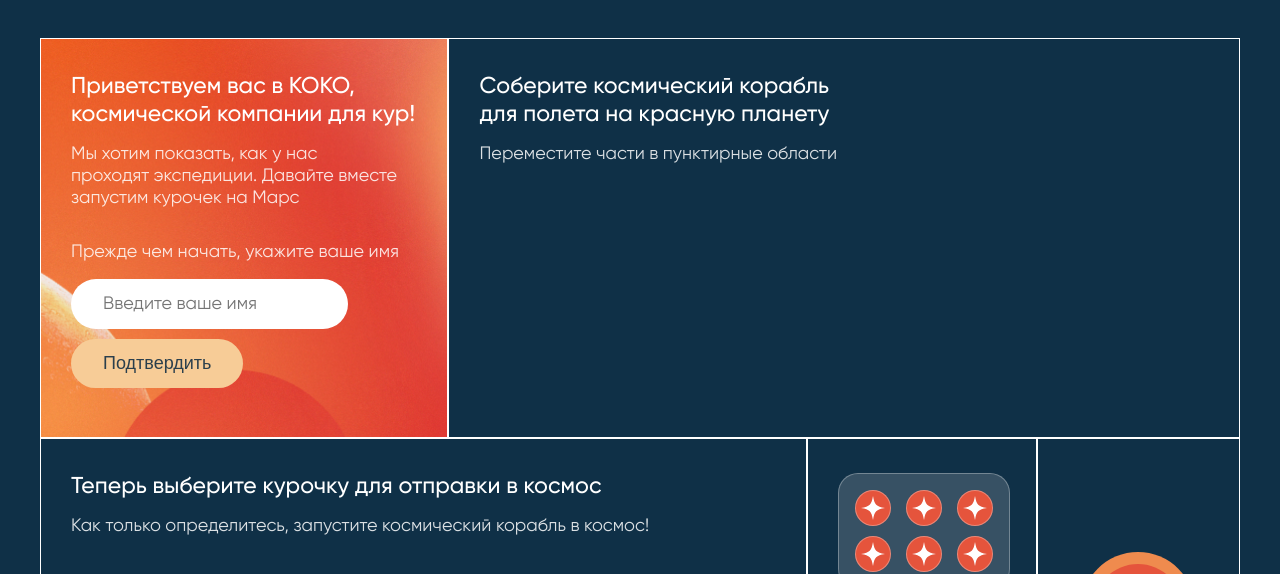
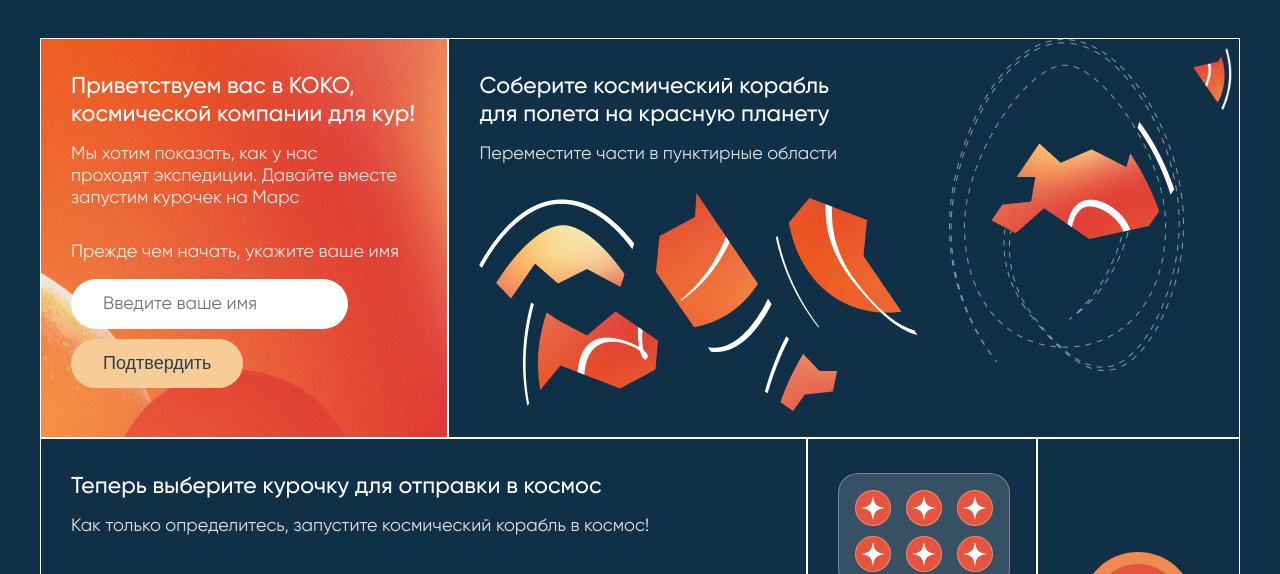
Before and after one commit to kateti-katrin/koko-interactive-web-poster, a plain HTML site: page index.html in a window 1280 px wide. Shown: the part 163-737 px from the top of the page. Drawn offline with Linux system fonts and the light colour scheme.

Commit message:
Four Commit
Four Commit

```diff
--- a/css/main.css
+++ b/css/main.css
@@ -113,6 +113,81 @@ p {
 .confirm-button:hover {
     background-color: #DFB888;
 }
+
+
+
+.firstmodule_two {
+    position: relative;
+    display: flex;
+}
+
+.firstmodule_two_play {
+    position: absolute;
+    top: 0;
+    left: 0;
+    width: 100%;
+    height: 100%;
+}
+
+.firstmodule_two_text {
+    z-index: 10;
+    position: relative;
+}
+
+
+
+
+
+.egg_pic {
+    position: absolute;
+}
+
+.pic0_play1 {
+    left: 500px;
+    top: 0;
+}
+
+.pic1_play1 {
+    left: 207px;
+    top: 154px;
+}
+
+.pic2_play1 {
+    left: 323px;
+    top: 159px;
+}
+
+.pic3_play1 {
+    left: 24px;
+    top: 142px;
+}
+
+.pic4_play1 {
+    left: 306px;
+    top: 291px;
+}
+
+.pic5_play1 {
+    left: 542px;
+    top: 60px;
+}
+
+.pic6_play1 {
+    left: 745px;
+    top: 0;
+}
+
+.pic7_play1 {
+    left: 55px;
+    top: 256px;
+}
+
+
+
+
+
+
+
 
 /* secondmodule */
 
@@ -406,6 +481,18 @@ p {
     background-color: #E5E5E5;
 }
 
+.fourthmodule_two_eggs {
+    display: flex;
+    justify-content: center;
+    align-items: center;
+    margin-bottom: 40px;
+}
+
+.three_egg img {
+    width: 100%;
+    height: auto;
+}
+
 /* fifthmodule */
 
 .fifthmodule {
--- a/index.html
+++ b/index.html
@@ -44,14 +44,14 @@
                         <p>Переместите части в&nbsp;пунктирные области</p>
                     </div>
                     <div class="firstmodule_two_play">
-                        <div class="pic0_play1"></div>
-                        <div class="pic1_play1"></div>
-                        <div class="pic2_play1"></div>
-                        <div class="pic3_play1"></div>
-                        <div class="pic4_play1"></div>
-                        <div class="pic5_play1"></div>
-                        <div class="pic6_play1"></div>
-                        <div class="pic7_play1"></div>
+                        <div class="egg_pic pic0_play1"><img src="./img/egg/0.png" alt="Egg 0"></div>
+                        <div class="egg_pic pic1_play1"><img src="./img/egg/1.png" alt="Egg 1"></div>
+                        <div class="egg_pic pic2_play1"><img src="./img/egg/2.png" alt="Egg 2"></div>
+                        <div class="egg_pic pic3_play1"><img src="./img/egg/3.png" alt="Egg 3"></div>
+                        <div class="egg_pic pic4_play1"><img src="./img/egg/4.png" alt="Egg 4"></div>
+                        <div class="egg_pic pic5_play1"><img src="./img/egg/5.png" alt="Egg 5"></div>
+                        <div class="egg_pic pic6_play1"><img src="./img/egg/6.png" alt="Egg 6"></div>
+                        <div class="egg_pic pic7_play1"><img src="./img/egg/7.png" alt="Egg 7"></div>
                     </div>
                 </div>
             </section>
@@ -151,16 +151,16 @@
                 <!-- Четвертый блок вторая (нижняя) часть -->
                 <div class="fourthmodule_two">
                     <div class="fourthmodule_two_eggs">
+                        <div class="three_egg"><img class="thregg" src="./img/threeegg.jpg" alt="Три яйца"></div>
                         <!--<div class="card-container">
                             <div class="card" id="card1" onclick="selectCard(this);" style="background-image: url('./img/cards/card1.png');"></div>
                             <div class="card" id="card2" onclick="selectCard(this);" style="background-image: url('./img/cards/card2.png');"></div>
                             <div class="card" id="card3" onclick="selectCard(this);" style="background-image: url('./img/cards/card3.png');"></div>
-                        </div>
-                        -->
+                        </div> -->
                     </div>
                     <div class="fourthmodule_two_text">
                         <h1><span id="user-name-display">[Имя]</span>, поздравляем! Теперь вы знаете, как&nbsp;проходят миссии КОКО.</h1>
-                        <p>Примите подарок — яйцо от&nbsp;курочки с&nbsp;Марса.</p>
+                        <p>Примите подарок — яйца от&nbsp;курочек с&nbsp;Марса.</p>
                     </div>
                     <!-- КНОПКА НАЧАТЬ СНАЧАЛА -->
                     <div class="btn-container">
```
Also changed, not shown: img/threeegg.jpg (added), 2 other files.
